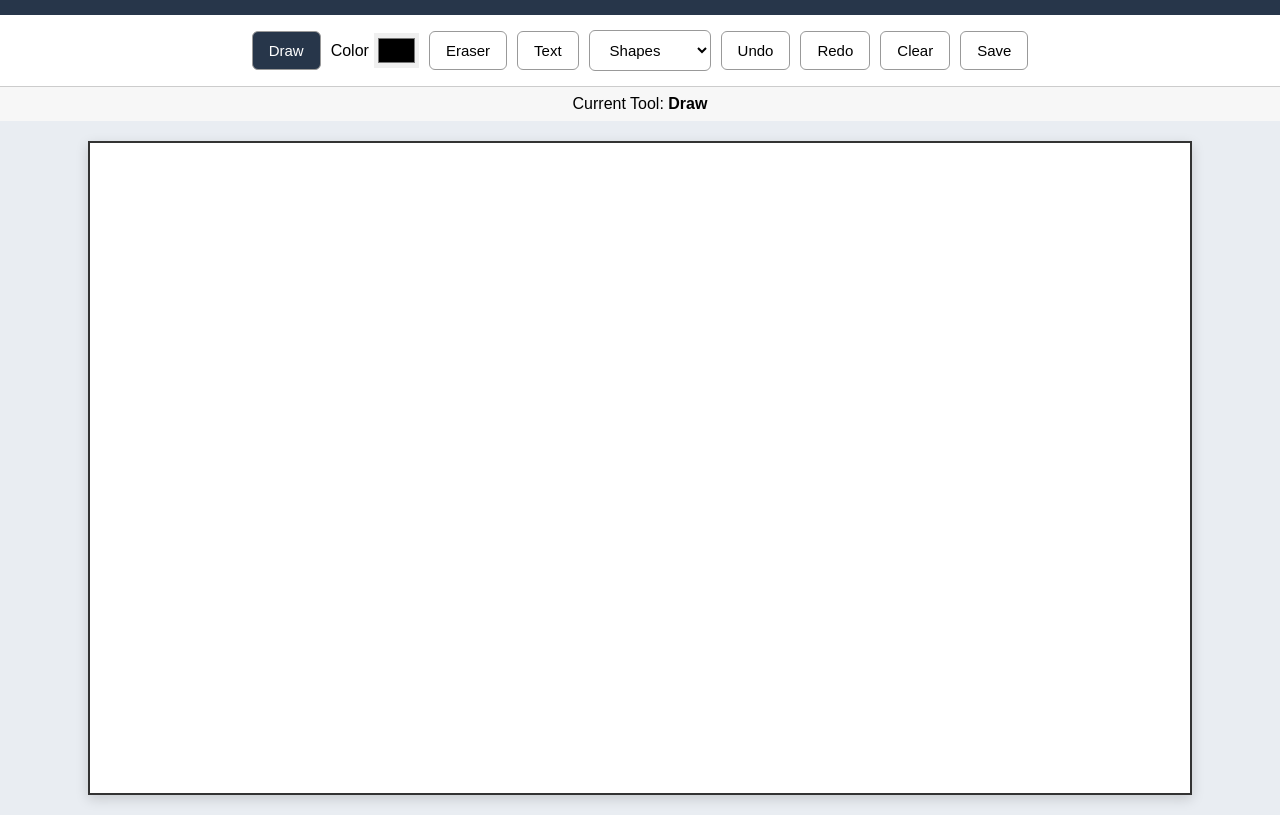
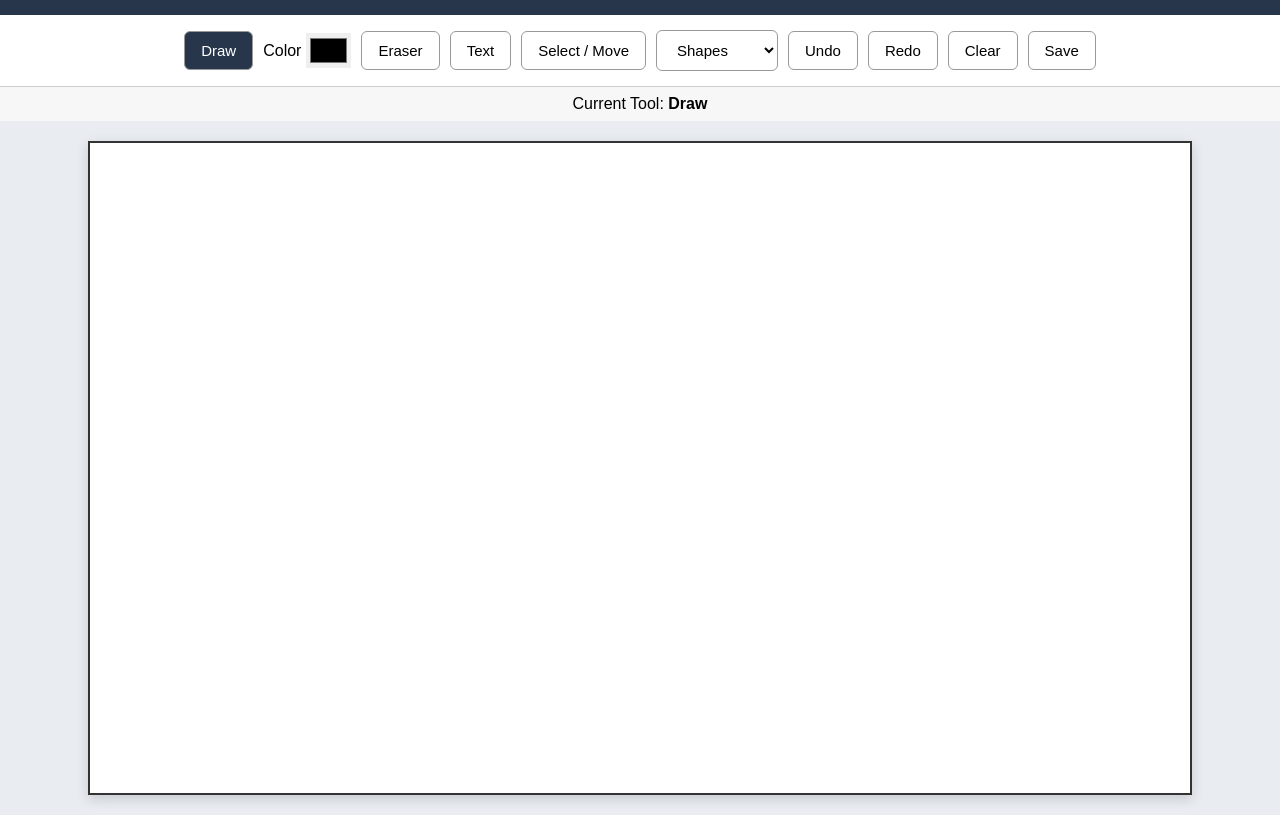
Before and after one commit to shamor98/ME-TLWhiteBoard, a plain HTML site: page index.html in a window 1280 px wide. Shown: the part 81-896 px from the top of the page. Drawn offline with Linux system fonts and the light colour scheme.

Commit message:
Add working select and move feature

```diff
--- a/index.html
+++ b/index.html
@@ -26,7 +26,7 @@
     <button id="eraserBtn">Eraser</button>
 
     <button id="textBtn">Text</button>
-
+<button id="selectBtn">Select / Move</button>
     <select id="shapeSelect">
         <option value="">Shapes</option>
         <option value="rectangle">Rectangle</option>
```
